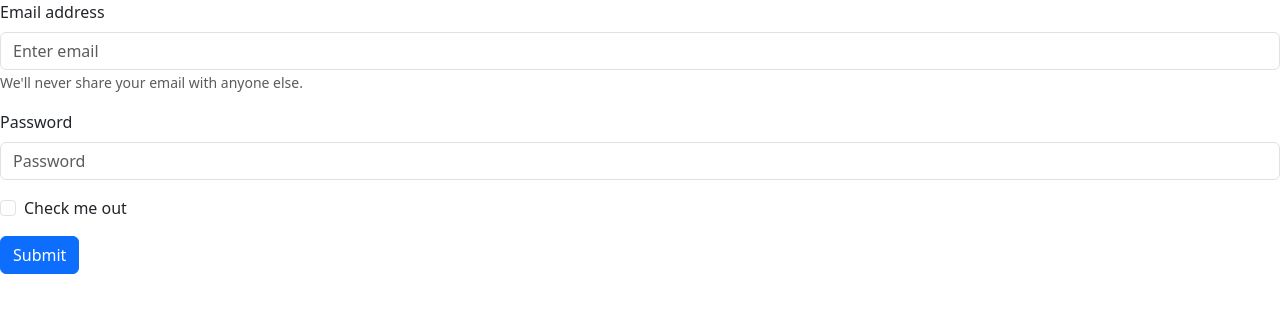
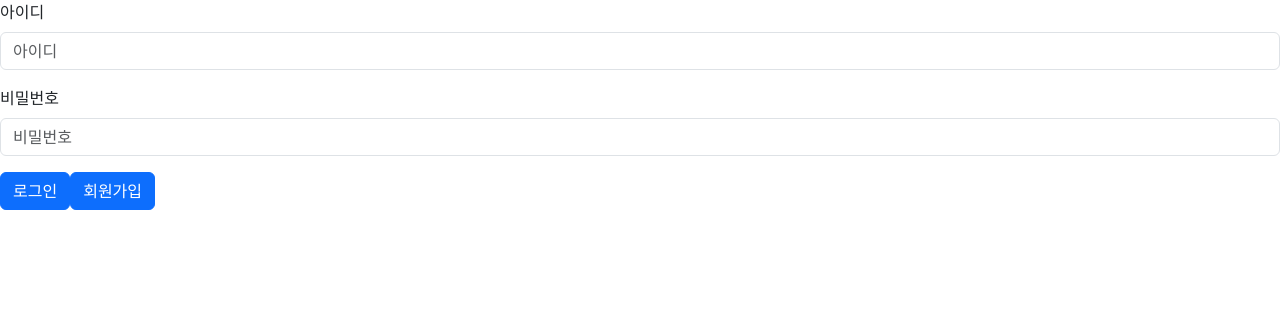
Before and after one commit to SG-Capstone-SHrack/SHrack-front, a React (Create React App) app: page / in a window 1280 px wide. Before the commit this address led to /signin. Shown: the top 312 px of the page. Built offline with nearby package versions, Linux system fonts and the light colour scheme.

Commit message:
Routing 수정

```diff
--- a/package.json
+++ b/package.json
@@ -3,6 +3,7 @@
   "version": "0.1.0",
   "private": true,
   "dependencies": {
+    "@hookform/resolvers": "^3.1.0",
     "@testing-library/jest-dom": "^5.16.5",
     "@testing-library/react": "^13.4.0",
     "@testing-library/user-event": "^13.5.0",
--- a/src/App.jsx
+++ b/src/App.jsx
@@ -8,7 +8,8 @@ import {
 import { useRecoilValue } from 'recoil';
 
 import Home from './Home/Home';
-import Signin from './Signin/Signin';
+import Signin from './account/Signin';
+import Signup from './account/Signup';
 import { authAtom } from './state';
 import './App.css';
 import 'bootstrap/dist/css/bootstrap.min.css';
@@ -17,16 +18,12 @@ function App() {
   const auth = useRecoilValue(authAtom);
   console.log(auth);
   const navigate = useNavigate();
-  useEffect(() => {
-    if (!auth) {
-      navigate('/signin');
-    }
-  }, [auth, navigate]);
+
   return (
     <Routes>
+      <Route exact path="/" element={auth ? <Home /> : <Signin />} />
       <Route path="/signin" element={<Signin />} />
-
-      <Route path="/" element={<Home />} />
+      <Route path="/signup" element={<Signup />} />
     </Routes>
   );
 }
--- a/src/Signin/Signin.jsx
+++ /dev/null
@@ -1,32 +0,0 @@
-import React from 'react';
-import { Link, useNavigate } from 'react-router-dom';
-import { useRecoilValue } from 'recoil';
-import { authAtom } from '../state';
-import { Button, Form } from 'react-bootstrap';
-
-function Signin() {
-  return (
-    <Form>
-      <Form.Group className="mb-3" controlId="formBasicEmail">
-        <Form.Label>Email address</Form.Label>
-        <Form.Control type="email" placeholder="Enter email" />
-        <Form.Text className="text-muted">
-          We'll never share your email with anyone else.
-        </Form.Text>
-      </Form.Group>
-
-      <Form.Group className="mb-3" controlId="formBasicPassword">
-        <Form.Label>Password</Form.Label>
-        <Form.Control type="password" placeholder="Password" />
-      </Form.Group>
-      <Form.Group className="mb-3" controlId="formBasicCheckbox">
-        <Form.Check type="checkbox" label="Check me out" />
-      </Form.Group>
-      <Button variant="primary" type="submit">
-        Submit
-      </Button>
-    </Form>
-  );
-}
-
-export default Signin;
--- /dev/null
+++ b/src/account/Signin.jsx
@@ -0,0 +1,57 @@
+import React from 'react';
+import { useEffect } from 'react';
+import { Link, useNavigate } from 'react-router-dom';
+import { useRecoilValue } from 'recoil';
+import { authAtom } from '../state';
+import { Button, Form } from 'react-bootstrap';
+import * as yup from 'yup';
+import { useForm } from 'react-hook-form';
+import { yupResolver } from '@hookform/resolvers/yup';
+
+function Signin() {
+  const validationSchema = yup.object().shape({
+    signInId: yup.string().required('아이디를 입력해주세요.'),
+    signInPassword: yup.string().required('비밀번호를 입력해주세요.'),
+  });
+
+  const {
+    register,
+    handleSubmit,
+    formState: { errors },
+  } = useForm({
+    mode: 'onBlur',
+    resolver: yupResolver(validationSchema),
+  });
+
+  const auth = useRecoilValue(authAtom);
+  const navigate = useNavigate();
+
+  const onSubmit = () => {
+    console.log('로그인');
+  };
+
+  return (
+    <Form>
+      <Form.Group className="mb-3" controlId="signInId">
+        <Form.Label>아이디</Form.Label>
+        <Form.Control type="ID" placeholder="아이디" />
+      </Form.Group>
+
+      <Form.Group className="mb-3" controlId="signInPassword">
+        <Form.Label>비밀번호</Form.Label>
+        <Form.Control type="password" placeholder="비밀번호" />
+      </Form.Group>
+
+      <Button variant="primary" type="signIn" onClick={onSubmit}>
+        로그인
+      </Button>
+      <Link to="/signup">
+        <Button variant="primary" type="signUp">
+          회원가입
+        </Button>
+      </Link>
+    </Form>
+  );
+}
+
+export default Signin;
```
Also changed, not shown: src/account/Signup.jsx (renamed from src/Signup/Signup.jsx), 1 other file (tests, documents, lock files or other folders).
